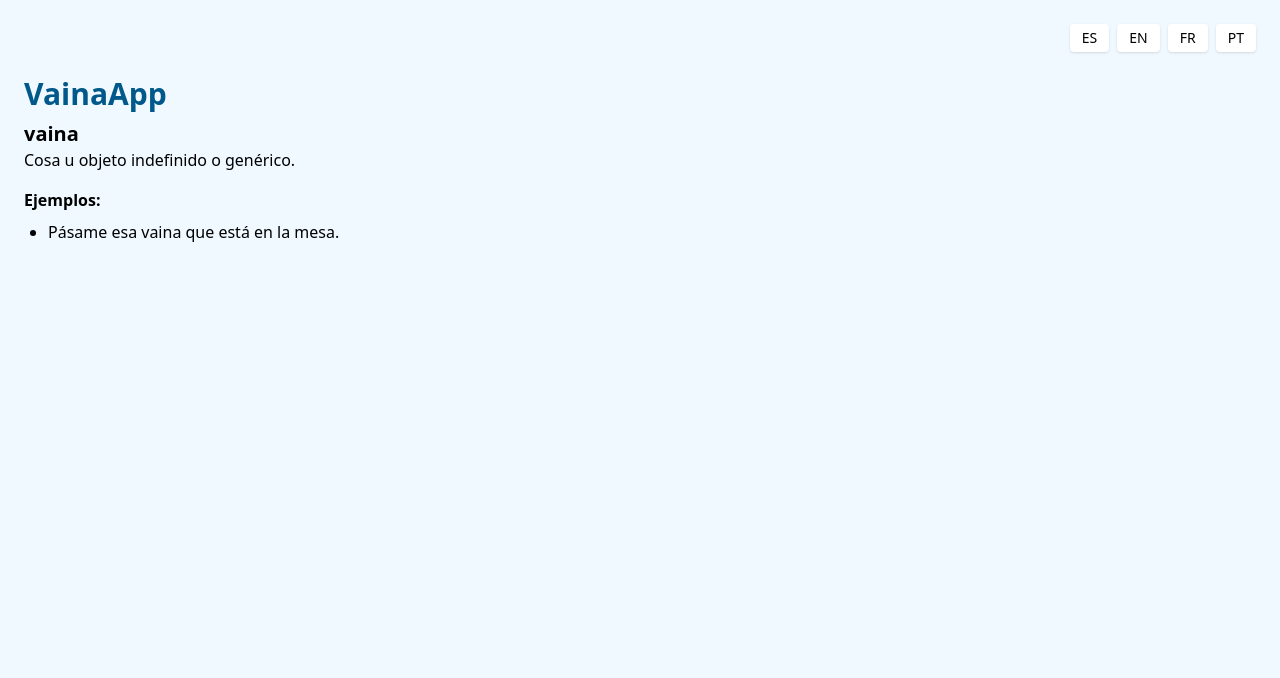
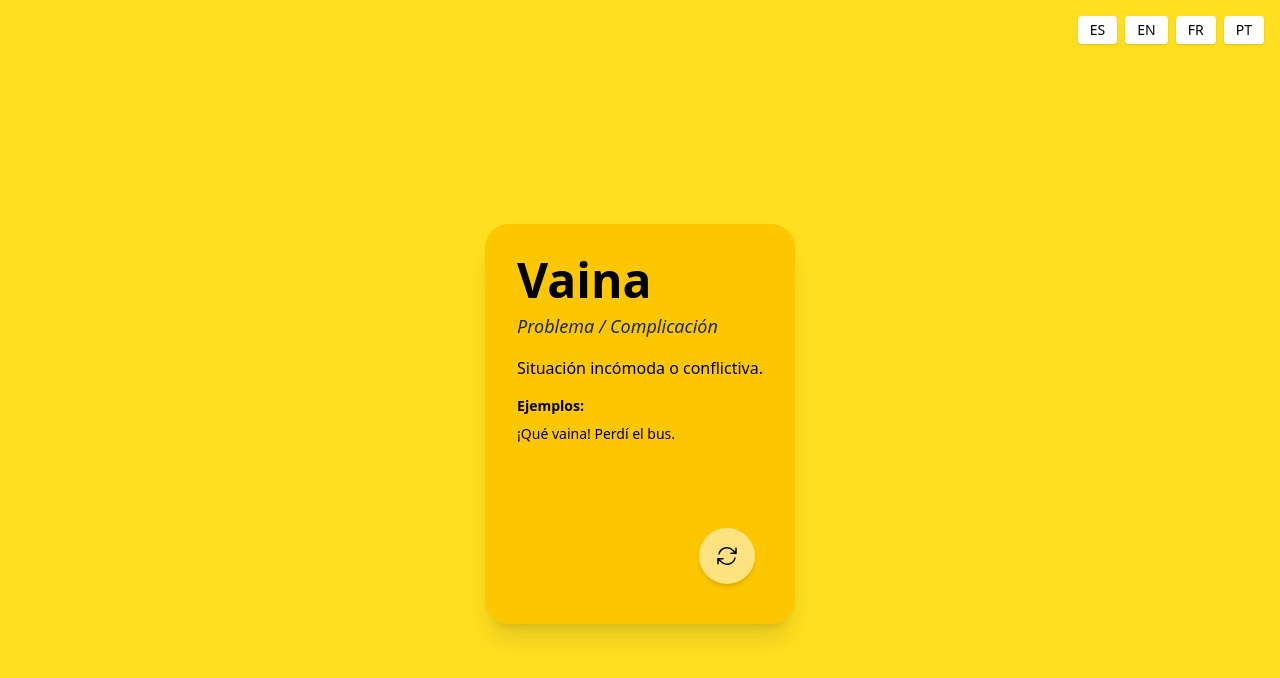
Before and after one commit to andreabastidasc/VainaApp, a React (Vite) app: page / in a window 1280 px wide. Shown: the top 678 px of the page. Built offline with nearby package versions, Linux system fonts and the light colour scheme.

Commit message:
add icons and new style to card button

```diff
--- a/package.json
+++ b/package.json
@@ -10,6 +10,7 @@
         "preview": "vite preview"
     },
     "dependencies": {
+        "@heroicons/react": "^2.2.0",
         "i18next": "^25.3.2",
         "react": "^19.1.0",
         "react-dom": "^19.1.0",
--- a/src/App.tsx
+++ b/src/App.tsx
@@ -1,15 +1,26 @@
+import { useState } from 'react'
 import { useTranslation } from 'react-i18next'
-
+import Card from './components/Card'
+import { meanings } from './data/entries'
 
 export default function App() {
-  const { t, i18n } = useTranslation()
+    const { i18n } = useTranslation()
+    const [current, setCurrent] = useState(() => getRandomMeaning())
+
+    function getRandomMeaning() {
+        return meanings[Math.floor(Math.random() * meanings.length)]
+    }
+
+    function handleNext() {
+        setCurrent(getRandomMeaning())
+    }
 
     return (
-        <div className="min-h-screen bg-sky-50 p-6">
-            <div className="flex justify-end gap-2 mb-6">
+        <div className="min-h-screen bg-yellow-300 flex flex-col items-center justify-center p-6">
+            <div className="flex justify-end gap-2 absolute top-4 right-4">
                 {['es', 'en', 'fr', 'pt'].map((lng) => (
                     <button
-                        key={ lng }
+                        key={lng}
                         onClick={ () => i18n.changeLanguage(lng) }
                         className="bg-white px-3 py-1 rounded shadow text-sm hover:bg-gray-100"
                     >
@@ -18,14 +29,10 @@ export default function App() {
                 ))}
             </div>
 
-            <h1 className="text-3xl font-bold mb-2 text-sky-800">VainaApp</h1>
-            <h2 className="text-xl font-semibold">{ t('word') }</h2>
-            <p className="mb-4">{ t('definition') }</p>
-
-            <h3 className="font-semibold">{ t('examples') }:</h3>
-            <ul className="list-disc ml-6 mt-2">
-                <li>{ t('sentence1') }</li>
-            </ul>
+            <Card
+                meaning={ current }
+                onNextClick={ handleNext }
+            />
         </div>
     )
 }
--- /dev/null
+++ b/src/components/Card.tsx
@@ -0,0 +1,42 @@
+import { useTranslation } from 'react-i18next'
+import { ArrowPathIcon } from '@heroicons/react/24/outline'
+
+import type { Meaning } from '../data/entries'
+
+interface CardProps {
+    meaning: Meaning;
+    onNextClick: () => void;
+}
+
+export default function Card({
+    meaning,
+    onNextClick
+}: CardProps) {
+    const { t, i18n } = useTranslation()
+    const lang = i18n.language as 'es' | 'en' | 'fr' | 'pt'
+
+    return (
+        <div className="bg-yellow-400 text-black p-8 rounded-3xl shadow-xl max-w-xl mx-auto md:mt-32 md:mb-20 mt-16 mb-28 relative min-h-[400px] md:min-h-[400px] h-screen md:h-auto">
+            <h1 className="text-5xl font-extrabold mb-2">{ t('word') }</h1>
+            <h2 className="text-lg italic font-medium text-gray-800 mb-4">{meaning.label}</h2>
+            <p className="text-base mb-4">{ meaning.definitions[lang] }</p>
+
+            <h3 className="text-sm font-semibold mb-1">{ t('examples') }:</h3>
+            <div className="text-sm text-left mt-2">
+                { meaning.examples[lang].map((example, i) => (
+                    <p key={i} className="mb-1">{ example }</p>
+                )) }
+            </div>
+
+            <div className="mt-6 flex justify-end absolute right-10 bottom-10">
+                <button
+                    className="bg-white/50 text-black rounded-full shadow-md text-sm font-semibold hover:bg-gray-100 transition w-14 h-14 flex items-center justify-center cursor-pointer"
+                    onClick={ onNextClick }
+                    aria-label={ t('nextButton') }
+                >
+                    <ArrowPathIcon className="w-6 h-6" />
+                </button>
+            </div>
+        </div>
+    )
+}
--- a/src/locales/en.json
+++ b/src/locales/en.json
@@ -1,6 +1,7 @@
 {
-  "word": "vaina",
-  "definition": "Thing or object (generic).",
-  "examples": "Examples",
-  "sentence1": "Pass me that thing on the table."
+    "word": "Vaina",
+    "definition": "Thing or object (generic).",
+    "examples": "Examples",
+    "sentence1": "Pass me that thing on the table.",
+    "nextButton": "Show another vaina"
 }
--- a/src/locales/es.json
+++ b/src/locales/es.json
@@ -1,6 +1,7 @@
 {
-  "word": "vaina",
-  "definition": "Cosa u objeto indefinido o genérico.",
-  "examples": "Ejemplos",
-  "sentence1": "Pásame esa vaina que está en la mesa."
+    "word": "Vaina",
+    "definition": "Cosa u objeto indefinido o genérico.",
+    "examples": "Ejemplos",
+    "sentence1": "Pásame esa vaina que está en la mesa.",
+    "nextButton": "Mostrar otra vaina"
 }
--- a/src/locales/fr.json
+++ b/src/locales/fr.json
@@ -1,6 +1,7 @@
 {
-  "word": "vaina",
-  "definition": "Chose ou objet (générique).",
-  "examples": "Exemples",
-  "sentence1": "Passe-moi ce truc sur la table."
+    "word": "Vaina",
+    "definition": "Chose ou objet (générique).",
+    "examples": "Exemples",
+    "sentence1": "Passe-moi ce truc sur la table.",
+    "nextButton": "Afficher une autre vaina"
 }
--- a/src/locales/pt.json
+++ b/src/locales/pt.json
@@ -1,6 +1,7 @@
 {
-  "word": "vaina",
-  "definition": "Coisa ou objeto (genérico).",
-  "examples": "Exemplos",
-  "sentence1": "Me passa aquela parada em cima da mesa."
+    "word": "Vaina",
+    "definition": "Coisa ou objeto (genérico).",
+    "examples": "Exemplos",
+    "sentence1": "Me passa aquela parada em cima da mesa.",
+    "nextButton": "Mostrar outra vaina"
 }
```
Also changed, not shown: src/data/entries.ts (indentation only), 1 other file (tests, documents, lock files or other folders).
